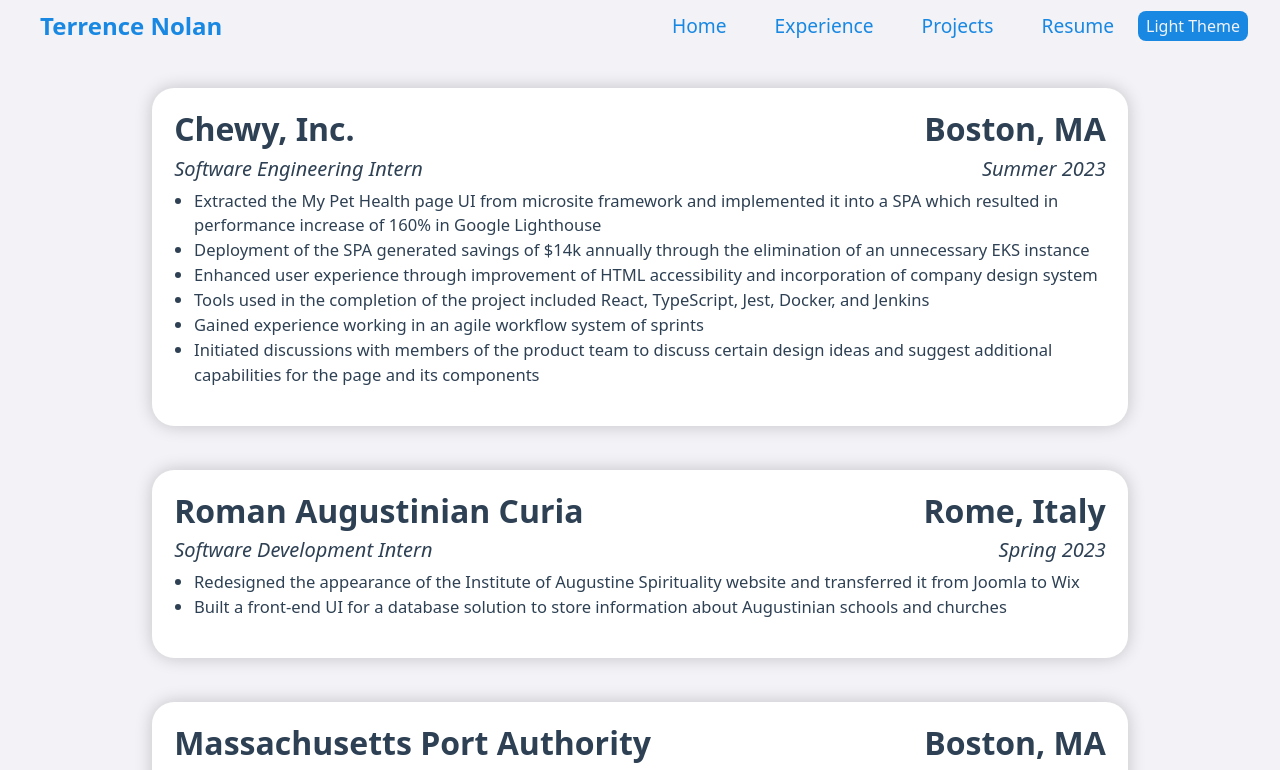
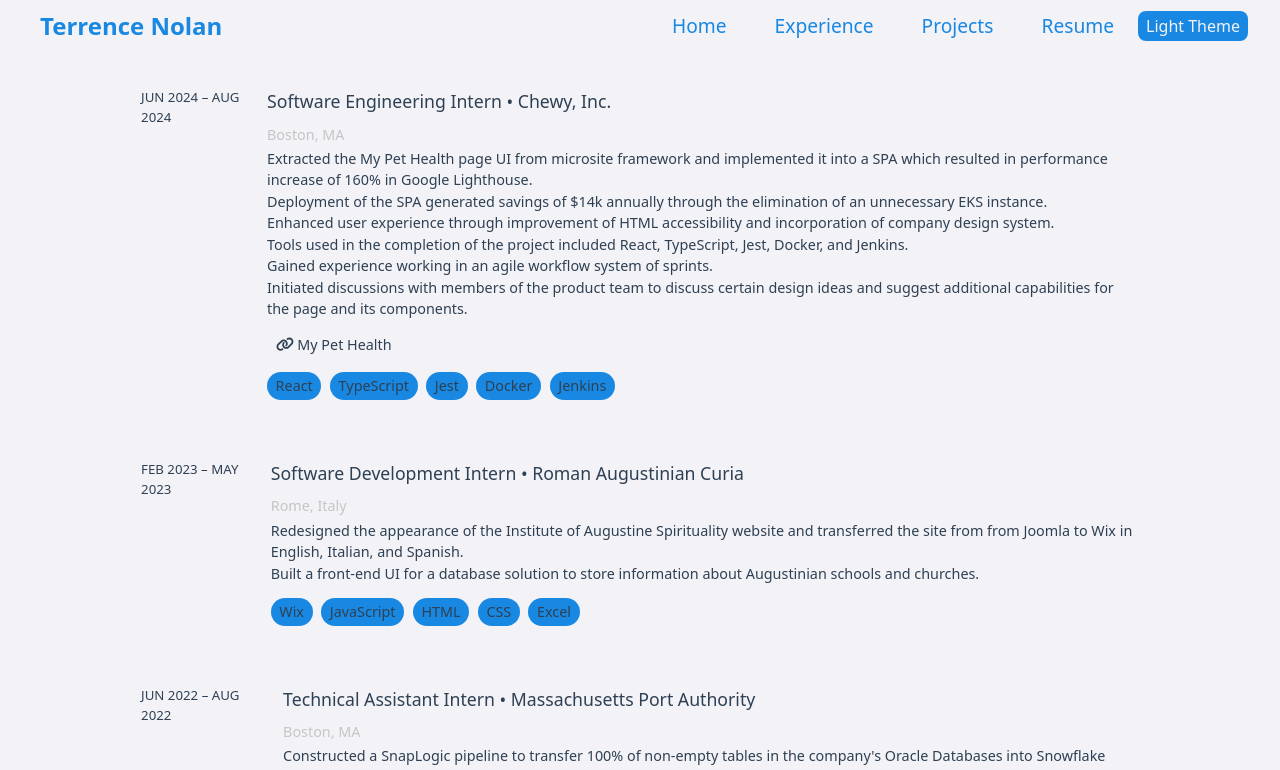
Before and after one commit to terrence-nolan/terrence-nolan, a React (Create React App) app: page /experience in a window 1280 px wide. Shown: the top 770 px of the page. Built offline with nearby package versions, Linux system fonts and the light colour scheme.

Commit message:
create isa and massport cards

```diff
--- a/src/pages/ExperiencePage/ExperiencePage.js
+++ b/src/pages/ExperiencePage/ExperiencePage.js
@@ -1,6 +1,5 @@
 import React, {useEffect} from "react";
 import styles from './ExperiencePage.module.css';
-import images from '../../images/images';
 import ConnectionLinks from "../../components/ConnectionLinks/ConnectionLinks";
 import {ExperienceCard} from "../../components/ExperienceCard/ExperienceCard";
 
@@ -26,70 +25,28 @@
 
     const chewySkills = ["React", "TypeScript", "Jest", "Docker", "Jenkins"];
 
+    const augustinianDescription = [
+        "Redesigned the appearance of the Institute of Augustine Spirituality website and transferred the site from from Joomla to Wix in English, Italian, and Spanish.",
+        "Built a front-end UI for a database solution to store information about Augustinian schools and churches."
+    ]
+
+    const augustinianSkills = ["Wix", "JavaScript", "HTML", "CSS", "Excel"]
+
+    const massportDescription = [
+        "Constructed a SnapLogic pipeline to transfer 100% of non-empty tables in the company's Oracle Databases into Snowflake Cloud Databases.",
+        "Creation of the pipeline was integral to company's ability to manipulate and present gathered data.",
+        "Built interactive dashboards using select network vulnerability data on Tableau with importance to cybersecurity team."
+    ]
+
+    const massportSkills = ["SnapLogic", "Tableau", "Snowflake", "SQL"]
+
     return (
         <main className={styles.expMain}>
-            <div className={styles.cardsDiv}>
-                <div className={styles.card}>
-                    <div className={styles.cardTop}>
-                        <h2 className={styles.leftText}><b>Chewy, Inc.</b></h2>
-                        <div className={styles.flexSpacer} />
-                        <h2 className={styles.rightText}><b>Boston, MA</b></h2>
-                    </div>
-                    <div className={styles.cardTop}>
-                        <h5 className={styles.leftText}><i>Software Engineering Intern</i></h5>
-                        <div className={styles.flexSpacer} />
-                        <h5 className={styles.rightText}><i>Summer 2023</i></h5>
-                    </div>
-                    <ul className={styles.list}>
-                        <li>Extracted the My Pet Health page UI from microsite framework and implemented it into a SPA which resulted in performance increase of 160% in Google Lighthouse</li>
-                        <li>Deployment of the SPA generated savings of $14k annually through the elimination of an unnecessary EKS instance</li>
-                        <li>Enhanced user experience through improvement of HTML accessibility and incorporation of company design system</li>
-                        <li>Tools used in the completion of the project included React, TypeScript, Jest, Docker, and Jenkins</li>
-                        <li>Gained experience working in an agile workflow system of sprints</li>
-                        <li>Initiated discussions with members of the product team to discuss certain design ideas and suggest additional capabilities for the page and its components</li>
-                    </ul>
-                </div>
-                <img src={images.chewyPresentation} alt="Terrence Nolan presenting at his Chewy internship" className={styles.image} />
-            </div>
-            <div className={styles.card}>
-                <div className={styles.cardTop}>
-                    <h2 className={styles.leftText}><b>Roman Augustinian Curia</b></h2>
-                    <div className={styles.flexSpacer} />
-                    <h2 className={styles.rightText}><b>Rome, Italy</b></h2>
-                </div>
-                <div className={styles.cardTop}>
-                    <h5 className={styles.leftText}><i>Software Development Intern</i></h5>
-                    <div className={styles.flexSpacer} />
-                    <h5 className={styles.rightText}><i>Spring 2023</i></h5>
-                </div>
-                <ul className={styles.list}>
-                    <li>Redesigned the appearance of the Institute of Augustine Spirituality website and transferred it from Joomla to Wix</li>
-                    <li>Built a front-end UI for a database solution to store information about Augustinian schools and churches</li>
-                </ul>
-            </div>
-            <div className={styles.card}>
-                <div className={styles.cardTop}>
-                    <h2 className={styles.leftText}><b>Massachusetts Port Authority</b></h2>
-                    <div className={styles.flexSpacer} />
-                    <h2 className={styles.rightText}><b>Boston, MA</b></h2>
-                </div>
-                <div className={styles.cardTop}>
-                    <h5 className={styles.leftText}><i>Technical Assistant Intern</i></h5>
-                    <div className={styles.flexSpacer} />
-                    <h5 className={styles.rightText}><i>Summer 2023</i></h5>
-                </div>
-                <ul className={styles.list}>
-                    <li>Constructed a SnapLogic pipeline to transfer 100% of non-empty tables in the company's Oracle Databases into Snowflake Cloud Databases</li>
-                    <li>Creation of the pipeline was integral to company's ability to manipulate and present gathered data</li>
-                    <li>Built interactive dashboards using select network vulnerability data on Tableau with importance to cybersecurity team</li>
-                </ul>
-            </div>
-
             <ExperienceCard
                 companyName={"Chewy, Inc."}
                 companyLocation={"Boston, MA"}
                 companyLink={"https://www.chewy.com/"}
-                startDate={"JUNE 2024"}
+                startDate={"JUN 2024"}
                 endDate={"AUG 2024"}
                 positionTitle={"Software Engineering Intern"}
                 description={chewyDescription}
@@ -97,6 +54,26 @@
                 linkText={["My Pet Health"]}
                 skills={chewySkills}
             />
+            <ExperienceCard
+                companyName={"Roman Augustinian Curia"}
+                companyLocation={"Rome, Italy"}
+                companyLink={"https://www.augustinianorder.org/"}
+                startDate={"FEB 2023"}
+                endDate={"MAY 2023"}
+                positionTitle={"Software Development Intern"}
+                description={augustinianDescription}
+                skills={augustinianSkills}
+            />
+            <ExperienceCard
+                companyName={"Massachusetts Port Authority"}
+                companyLocation={"Boston, MA"}
+                companyLink={"https://www.massport.com/"}
+                startDate={"JUN 2022"}
+                endDate={"AUG 2022"}
+                positionTitle={"Technical Assistant Intern"}
+                description={massportDescription}
+                skills={massportSkills}
+            />
             <ConnectionLinks />
         </main>
     );
```
